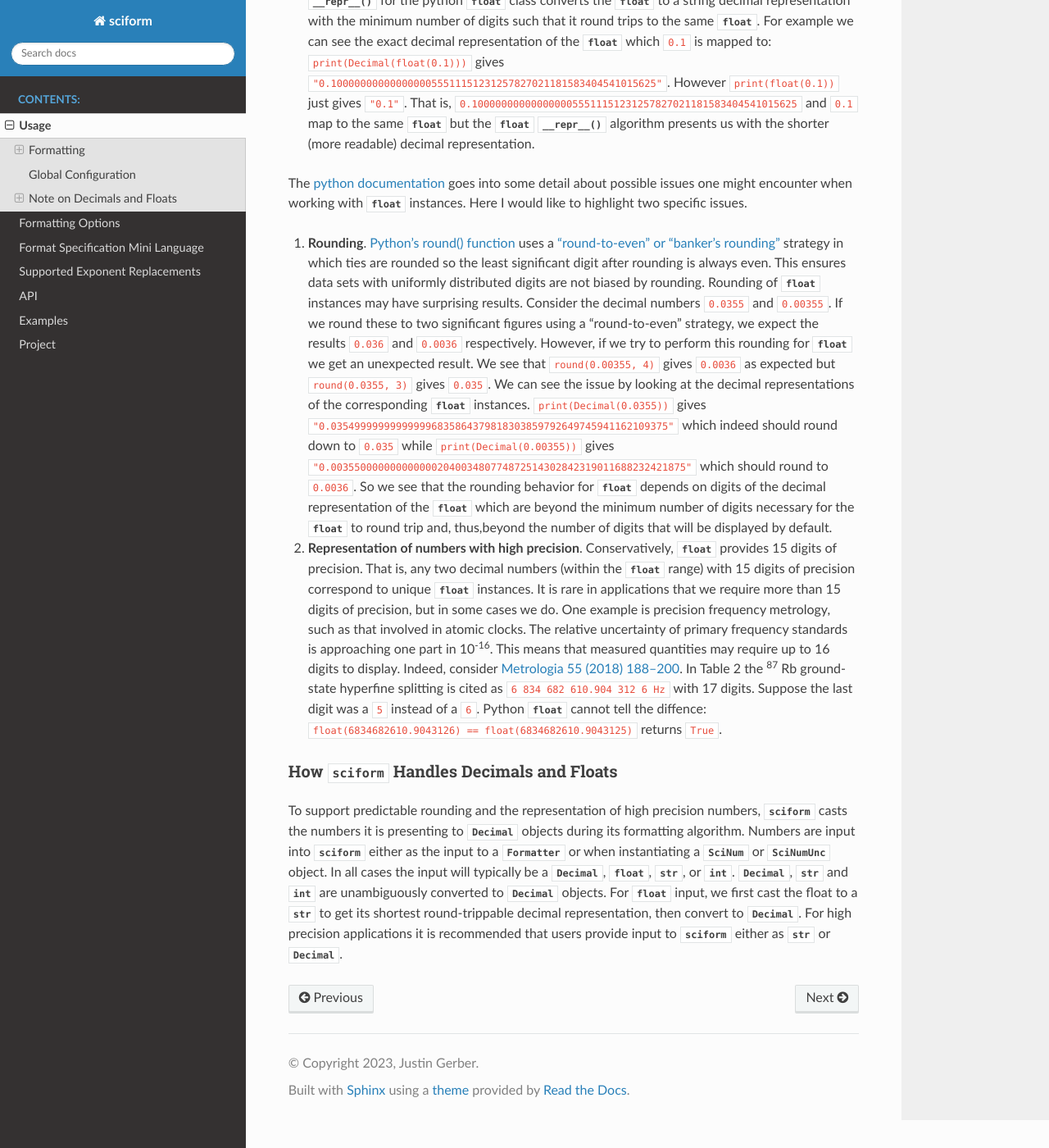
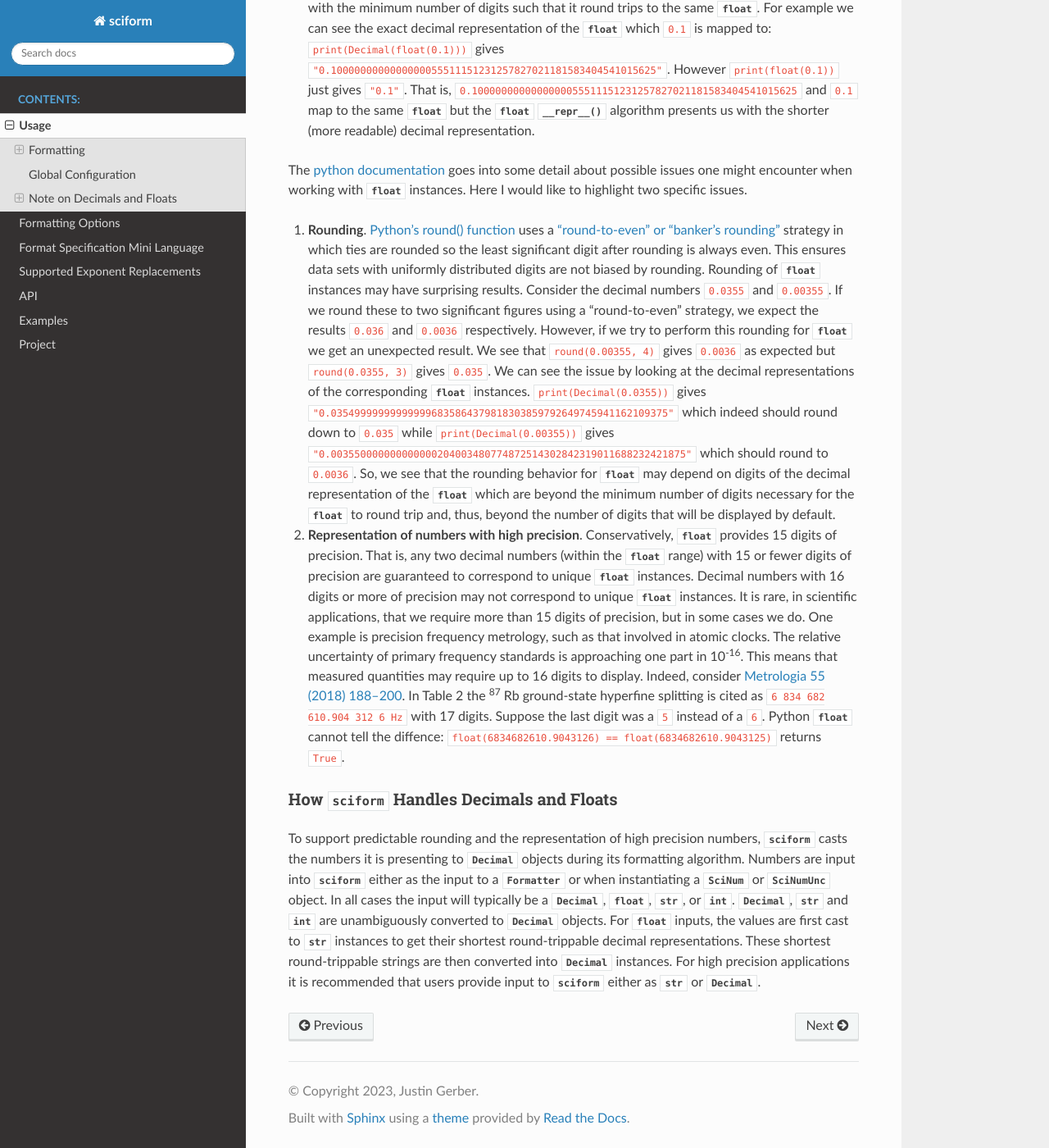
Before and after one commit to jagerber48/sciform, a Sphinx documentation site: the page built from docs/source/usage.rst, in a window 1280 px wide and 1400 px high, scrolled down 5513 px. Shown: the whole window at 82% size. Built offline with Sphinx 7.4.7 and the Read the Docs theme 2.0.0, drawn with Linux system fonts in a browser that asks for light colours; some of the changed text lies outside the part shown.

Commit message:
usage.rst cleanup

```diff
--- a/docs/source/usage.rst
+++ b/docs/source/usage.rst
@@ -95,7 +95,6 @@ using the :class:`SciNumUnc` object.
 >>> sform = Formatter(FormatOptions(ndigits=2))
 >>> print(sform(val, unc))
 84.30 +/- 0.20
-
 >>> from sciform import SciNumUnc
 >>> val_unc = SciNumUnc(val, unc)
 >>> print(f'{val_unc:!2}')
@@ -285,9 +286,10 @@ representations in its internal formatting algorithms.
 
 Note, however, that :class:`Decimal` arithmetic operations are less
 performant that :class:`float` operations.
-So, the suggested workflow is to store and manipulate numerical data as
-:class:`float` instances, and only convert to :class:`Decimal`, or
-format using :mod:`sciform`, as the final step when numbers are being
+So, unless very high precision is needed at all steps of the
+calculation, the suggested workflow is to store and manipulate numerical
+data as :class:`float` instances, and only convert to :class:`Decimal`,
+or format using :mod:`sciform`, as the final step when numbers are being
 displayed for human readers.
 
 Float issues
@@ -300,7 +302,7 @@ concerned with the exact decimal representation of their numerical data.
 * Python uses
   `double-precision floating-point format <https://en.wikipedia.org/wiki/Double-precision_floating-point_format>`_
   for its :class:`float`.
-  In this format a :class:`float` occupies 64 bits of memory: 52 bits
+  In this format, a :class:`float` occupies 64 bits of memory: 52 bits
   for the mantissa, 11 bits for the exponent and 1 bit for the sign.
 * Any decimal with 15 digits between about ``+/- 1.8e+308`` can be
   uniquely represented by a :class:`float`.
@@ -360,18 +362,20 @@ Here I would like to highlight two specific issues.
    ``print(Decimal(0.00355))`` gives
    ``"0.003550000000000000204003480774872514302842319011688232421875"``
    which should round to ``0.0036``.
-   So we see that the rounding behavior for :class:`float` depends on
+   So, we see that the rounding behavior for :class:`float` may depend on
    digits of the decimal representation of the :class:`float` which are
    beyond the minimum number of digits necessary for the :class:`float`
-   to round trip and, thus,beyond the number of digits that will be
+   to round trip and, thus, beyond the number of digits that will be
    displayed by default.
 #. **Representation of numbers with high precision**.
    Conservatively, :class:`float` provides 15 digits of precision.
    That is, any two decimal numbers (within the :class:`float` range)
-   with 15 digits of precision correspond to unique :class:`float`
-   instances.
-   It is rare in applications that we require more than 15 digits of
-   precision, but in some cases we do.
+   with 15 or fewer digits of precision are guaranteed to correspond to
+   unique :class:`float` instances.
+   Decimal numbers with 16 digits or more of precision may not
+   correspond to unique :class:`float` instances.
+   It is rare, in scientific applications, that we require more than 15
+   digits of precision, but in some cases we do.
    One example is precision frequency metrology, such as that
    involved in atomic clocks.
    The relative uncertainty of primary frequency standards is
@@ -400,8 +404,9 @@ In all cases the input will typically be a :class:`Decimal`,
 :class:`float`, :class:`str`, or :class:`int`.
 :class:`Decimal`, :class:`str` and :class:`int` are unambiguously
 converted to :class:`Decimal` objects.
-For :class:`float` input, we first cast the float to a :class:`str` to
-get its shortest round-trippable decimal representation, then convert to
-:class:`Decimal`.
+For :class:`float` inputs, the values are first cast to :class:`str`
+instances to get their shortest round-trippable decimal representations.
+These shortest round-trippable strings are then converted into
+:class:`Decimal` instances.
 For high precision applications it is recommended that users provide
 input to :mod:`sciform` either as :class:`str` or :class:`Decimal`.
```
Also changed, not shown: other parts of docs/source/usage.rst (+6 -4 lines).
